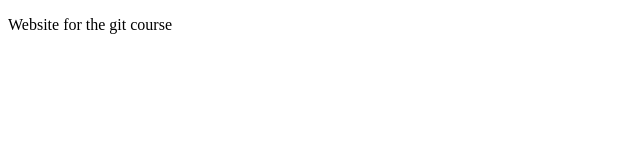
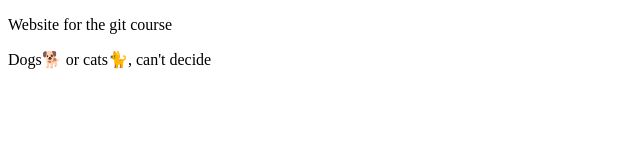
Before and after one commit to Rogier-blip/git-course-old, a plain HTML site: page index.html in a window 1280 px wide. Shown: the whole page, without its empty margins (0-640 px from the left). Drawn offline with Linux system fonts and the light colour scheme.

Commit message:
Added fav animal

```diff
--- a/index.html
+++ b/index.html
@@ -5,5 +5,6 @@
   </head>
   <body>
    <p>Website for the git course</p>
+   <p>Dogs🐕 or cats🐈, can't decide </p>
   </body>
 </html>
```
